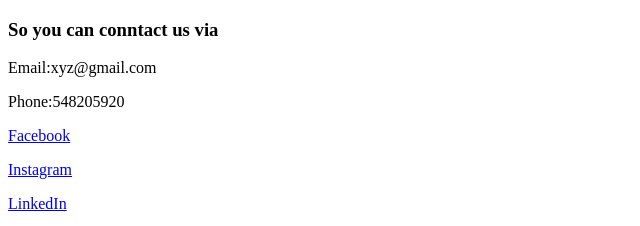
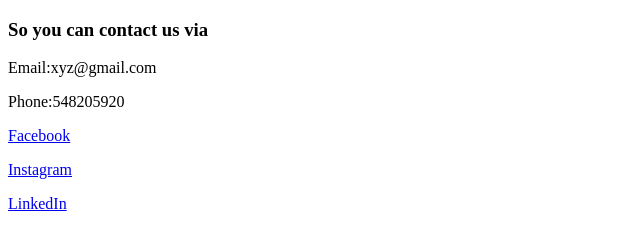
Before and after one commit to YugBhanushali/SteveJobs, a plain HTML site: page contact us.html in a window 1280 px wide. Shown: the top 226 px of the page, 0-640 px from the left. Drawn offline with Linux system fonts and the light colour scheme.

Commit message:
changing contact spelling

```diff
--- a/contact us.html
+++ b/contact us.html
@@ -7,7 +7,7 @@
     <title>Contact Us</title>
 </head>
 <body>
-    <h3>So you can conntact us via</h3>
+    <h3>So you can contact us via</h3>
     <p>Email:xyz@gmail.com</p>
     <p>Phone:548205920</p>
 
```
